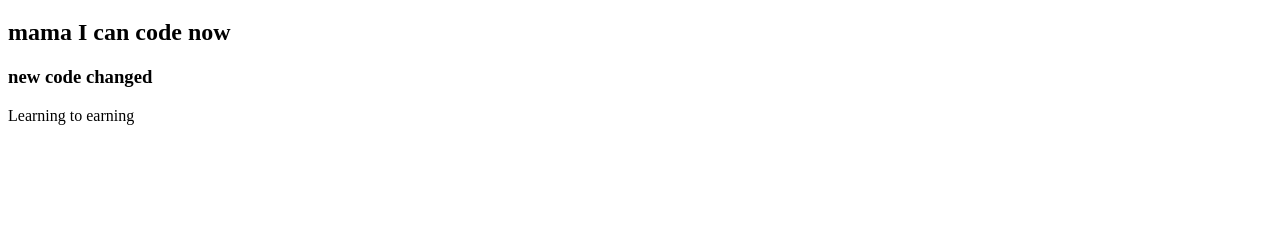
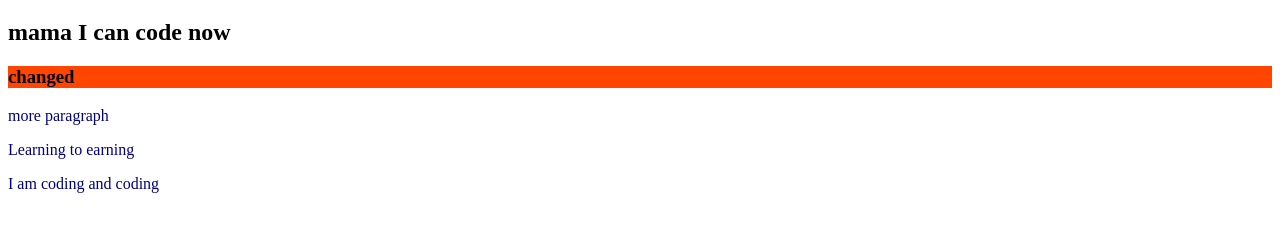
Before and after one commit to piyassaha2001/my-second-repo, a plain HTML site: page index.html in a window 1280 px wide. Shown: the part 61-292 px from the top of the page. Drawn offline with Linux system fonts and the light colour scheme.

Commit message:
new styles

```diff
--- a/index.html
+++ b/index.html
@@ -5,12 +5,16 @@
     <meta http-equiv="X-UA-Compatible" content="IE=edge">
     <meta name="viewport" content="width=device-width, initial-scale=1.0">
     <title>My Second Github Repo</title>
+    <link rel="stylesheet" href="style.css">
 </head>
 <body>
 
     <h1>I can push to Github</h1>
     <h2>mama I can code now</h2>
-    <h3>new code changed</h3>
+    <h3>changed</h3>
+    <p>more paragraph</p>
     <p>Learning to earning</p>
+    <p>I am coding and coding</p>
+
 </body>
 </html>
--- a/style.css
+++ b/style.css
@@ -0,0 +1,6 @@
+p{
+    color: navy;
+}
+h3{
+    background-color: orangered;
+}
```
